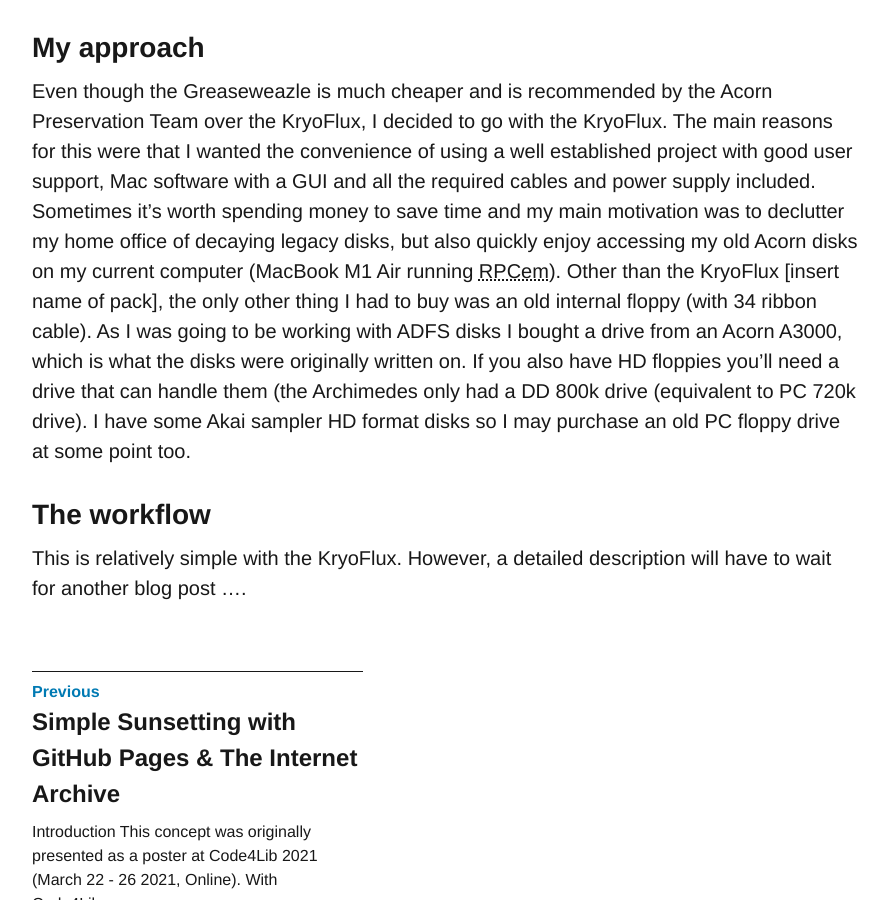
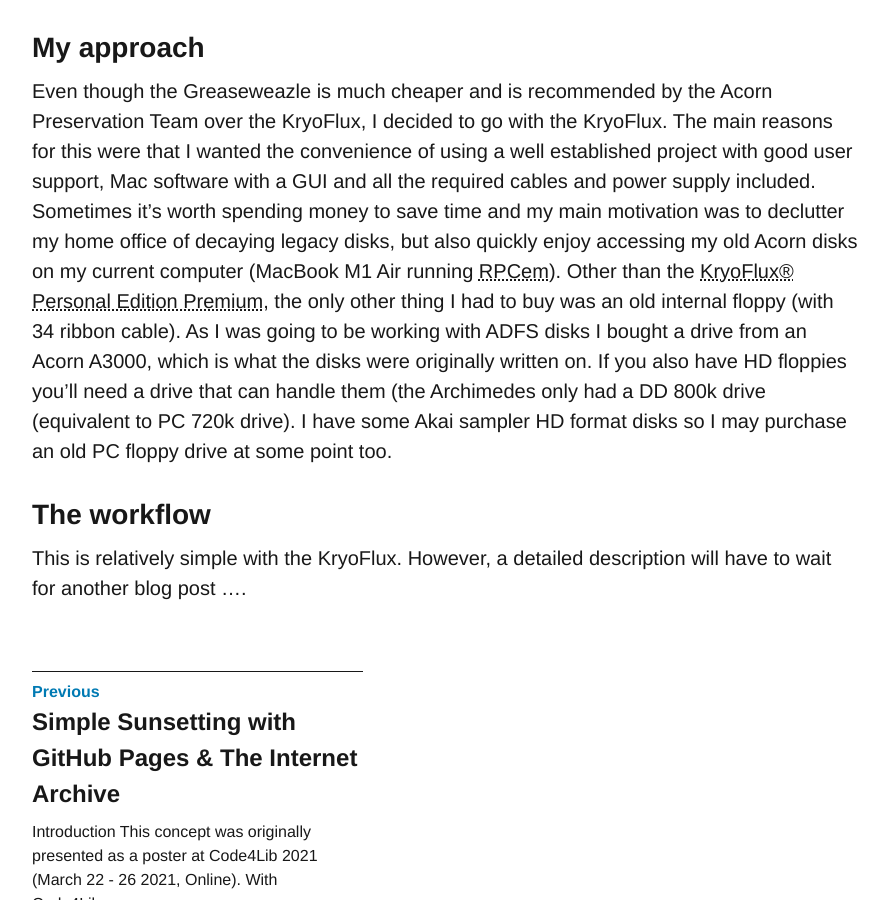
Before and after one commit to johnpilbeam/johnpilbeam.com, a Jekyll site: the page built from _posts/2022-08-09-backing-up-acorn-floppy-disks-2022.markdown, in a window 1280 px wide and 900 px high, scrolled down 1420 px. Shown: the whole window, without its empty margins (112-1000 px from the left). Built offline with Jekyll 4.4.1, drawn with Linux system fonts in a browser that asks for light colours; comment, search, counter and statistics services are not loaded.

Commit message:
Added links to post

```diff
--- a/_posts/2022-08-09-backing-up-acorn-floppy-disks-2022.markdown
+++ b/_posts/2022-08-09-backing-up-acorn-floppy-disks-2022.markdown
@@ -27,7 +27,7 @@ This [document from the Acorn Preservation Team](https://stardot.org.uk/forums/v
 The same approaches should also work for Amiga, Atari ST and other legacy formats.
 
 ## My approach
-Even though the Greaseweazle is much cheaper and is recommended by the Acorn Preservation Team over the KryoFlux, I decided to go with the KryoFlux. The main reasons for this were that I wanted the convenience of using a well established project with good user support, Mac software with a GUI and all the required cables and power supply included. Sometimes it’s worth spending money to save time and my main motivation was to declutter my home office of decaying legacy disks, but also quickly enjoy accessing my old Acorn disks on my current computer (MacBook M1 Air running [RPCem](#)). Other than the KryoFlux [insert name of pack], the only other thing I had to buy was an old internal floppy (with 34 ribbon cable). As I was going to be working with ADFS disks I bought a drive from an Acorn A3000, which is what the disks were originally written on. If you also have HD floppies you’ll need a drive that can handle them (the Archimedes only had a DD 800k drive (equivalent to PC 720k drive). I have some Akai sampler HD format disks so I may purchase an old PC floppy drive at some point too.
+Even though the Greaseweazle is much cheaper and is recommended by the Acorn Preservation Team over the KryoFlux, I decided to go with the KryoFlux. The main reasons for this were that I wanted the convenience of using a well established project with good user support, Mac software with a GUI and all the required cables and power supply included. Sometimes it’s worth spending money to save time and my main motivation was to declutter my home office of decaying legacy disks, but also quickly enjoy accessing my old Acorn disks on my current computer (MacBook M1 Air running [RPCem](https://www.marutan.net/rpcemu/index.php)). Other than the [KryoFlux® Personal Edition Premium](https://webstore.kryoflux.com/catalog/product_info.php?cPath=1&products_id=30), the only other thing I had to buy was an old internal floppy (with 34 ribbon cable). As I was going to be working with ADFS disks I bought a drive from an Acorn A3000, which is what the disks were originally written on. If you also have HD floppies you’ll need a drive that can handle them (the Archimedes only had a DD 800k drive (equivalent to PC 720k drive). I have some Akai sampler HD format disks so I may purchase an old PC floppy drive at some point too.
 
 ## The workflow
 This is relatively simple with the KryoFlux. However, a detailed description will have to wait for another blog post &#8230;.
```
